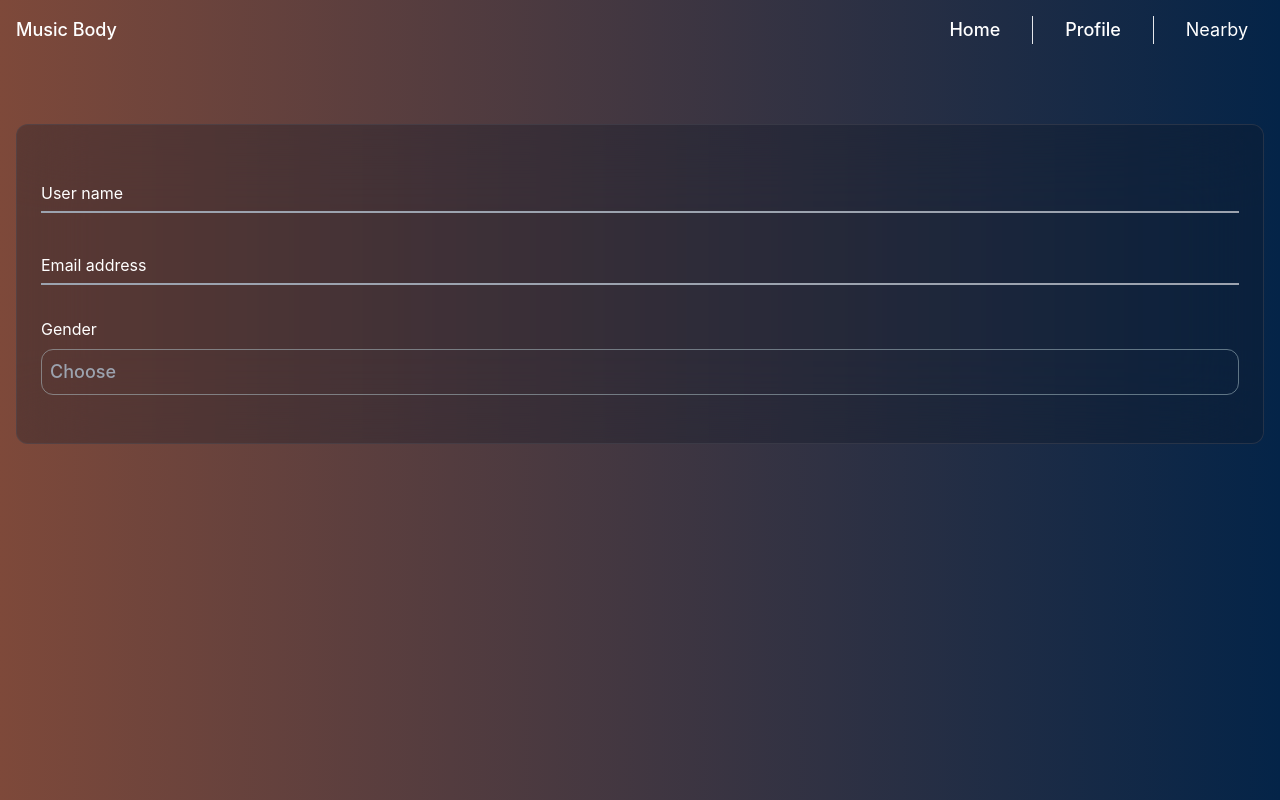
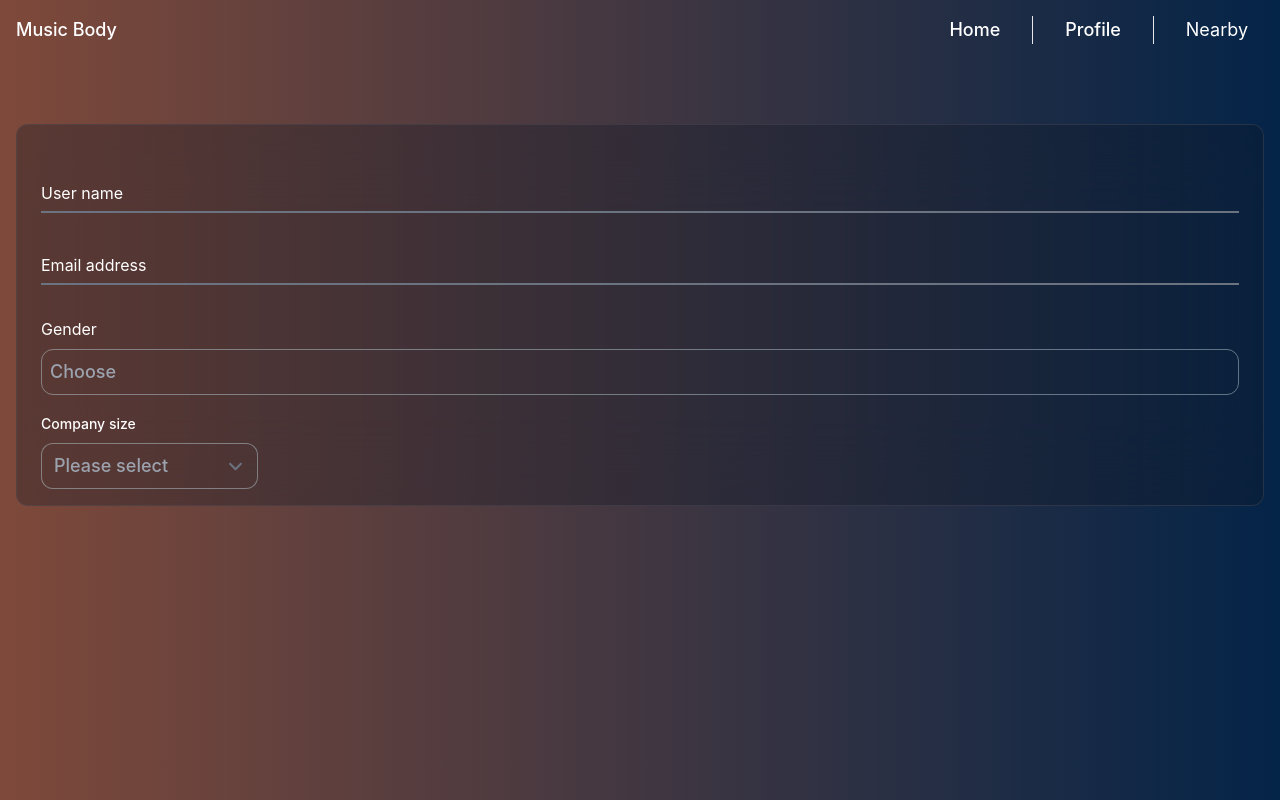
Before and after one commit to MagicMikeChen/samevibes, a Next.js app: page / in a window 1280 px wide. Built offline with nearby package versions, Linux system fonts and the light colour scheme.

Commit message:
feat: Add  "@tailwindcss/forms": "^0.4.0"

```diff
--- a/package.json
+++ b/package.json
@@ -8,12 +8,13 @@
     "lint": "next lint"
   },
   "dependencies": {
+    "@tailwindcss/forms": "^0.4.0",
     "next": "12.0.7",
     "react": "17.0.2",
     "react-dom": "17.0.2"
   },
   "devDependencies": {
-    "@types/node": "16.11.12",
+    "@types/node": "^17.0.0",
     "@types/react": "17.0.37",
     "@typescript-eslint/eslint-plugin": "^5.6.0",
     "autoprefixer": "^10.4.0",
--- a/pages/index.tsx
+++ b/pages/index.tsx
@@ -12,19 +12,52 @@ const Home: NextPage = () => {
       </Head>
       <div className="container mx-auto">
         <Navbar></Navbar>
-        <div className="flex mt-16" >
-          <div className="h-80 w-full bg-gray-900 bg-opacity-30 rounded-xl backdrop-blur-2xl mx-4 py-4 px-4 cs-border-zinc-t-600">
+        <div className="flex mt-16">
+          <div className="h-full w-full bg-gray-900 bg-opacity-30 rounded-xl backdrop-blur-2xl mx-4 py-4 px-4 cs-border-zinc-t-600">
             <div className="relative mt-8 mx-2">
-              <input id="username" name="username" type="text" className="peer h-10 w-full border-b-2 bg-transparent border-gray-400 text-white placeholder-transparent focus:outline-none focus:border-grey-700" placeholder="name" />
-              <label className="absolute left-0 -top-3.5 text-sm transition-all peer-placeholder-shown:text-base text-white peer-placeholder-shown:top-2 peer-focus:-top-3.5 peer-focus:text-white peer-focus:text-sm">User name</label>
+              <input
+                id="name"
+                name="name"
+                type="text"
+                className="peer h-10 w-full border-b-2 bg-transparent border-gray-500 text-white placeholder-transparent focus:outline-none focus:border-grey-500"
+                placeholder="name"
+              />
+              <label className="absolute left-0 -top-3.5 text-sm transition-all peer-placeholder-shown:text-base text-white peer-placeholder-shown:top-2 peer-focus:-top-3.5 peer-focus:text-white peer-focus:text-sm">
+                User name
+              </label>
             </div>
             <div className="relative mt-8 mx-2">
-              <input id="email" name="email" type="text" className="peer h-10 w-full border-b-2 bg-transparent border-gray-400 text-white placeholder-transparent focus:outline-none focus:border-grey-500" placeholder="john@doe.com" />
-              <label className="absolute left-0 -top-3.5 text-sm transition-all peer-placeholder-shown:text-base text-white peer-placeholder-shown:top-2 peer-focus:-top-3.5 peer-focus:text-white peer-focus:text-sm">Email address</label>
+              <input
+                id="email"
+                name="email"
+                type="text"
+                className="peer h-10 w-full border-b-2 bg-transparent border-gray-500 text-white placeholder-transparent focus:outline-none focus:border-grey-500"
+                placeholder="john@doe.com"
+              />
+              <label className="absolute left-0 -top-3.5 text-sm transition-all peer-placeholder-shown:text-base text-white peer-placeholder-shown:top-2 peer-focus:-top-3.5 peer-focus:text-white peer-focus:text-sm">
+                Email address
+              </label>
             </div>
             <div className="base text-white mt-8 mx-2">Gender</div>
             <div className="cs-border-btn-t-100 rounded-xl text-lg font-medium text-gray-400 py-2 px-2 mt-2 mx-2">
               <div>Choose</div>
+            </div>
+            <div className='mt-4 ml-2'>
+              <label className="text-sm font-medium text-white ">
+                Company size
+              </label>
+              <div className="mt-2">
+                <select
+                  name="company-size"
+                  id="company-size"
+                  className="cs-border-btn-t-100 rounded-xl text-lg font-medium text-gray-400 bg-transparent"
+                >
+                  <option value="">Please select</option>
+                  <option value="small">1 to 10 employees</option>
+                  <option value="medium">11 to 50 employees</option>
+                  <option value="large">50+ employees</option>
+                </select>
+              </div>
             </div>
           </div>
         </div>
--- a/styles/globals.css
+++ b/styles/globals.css
@@ -25,5 +25,42 @@ a {
 	border: 1px solid rgba(82, 82, 91, 0.4);
 }
 .cs-border-btn-t-100 {
-  border: 0.5px solid rgba(180, 201, 207, 0.5)
+  border: 0.5px solid rgba(180, 201, 207, 0.5);
 }
+#username {
+  border-bottom: 1px solid white;
+}
+#username:focus {
+  border-bottom: none;
+  border-color: gold;
+}
+@layer base {
+  [type="text"],
+  [type="email"],
+  [type="url"],
+  [type="password"],
+  [type="number"],
+  [type="date"],
+  [type="datetime-local"],
+  [type="month"],
+  [type="search"],
+  [type="tel"],
+  [type="time"],
+  [type="week"],
+  [multiple],
+  textarea,
+  select {
+    border-top: none;
+    border-left: none;
+    border-right: none;
+  },
+  [type='text']:focus,
+  select:focus {
+    @apply focus:border-gray-500 focus:ring-transparent;
+  },
+  [type="checkbox"],
+  [type="radio"] {
+    @apply border-gray-300 rounded text-indigo-600 focus:ring-indigo-500;
+  }
+
+}
--- a/tailwind.config.js
+++ b/tailwind.config.js
@@ -15,5 +15,5 @@ module.exports = {
       }
     },
   },
-  plugins: [],
+  plugins: [require('@tailwindcss/forms')],
 }
```
Also changed, not shown: 2 other files (tests, documents, lock files or other folders).
